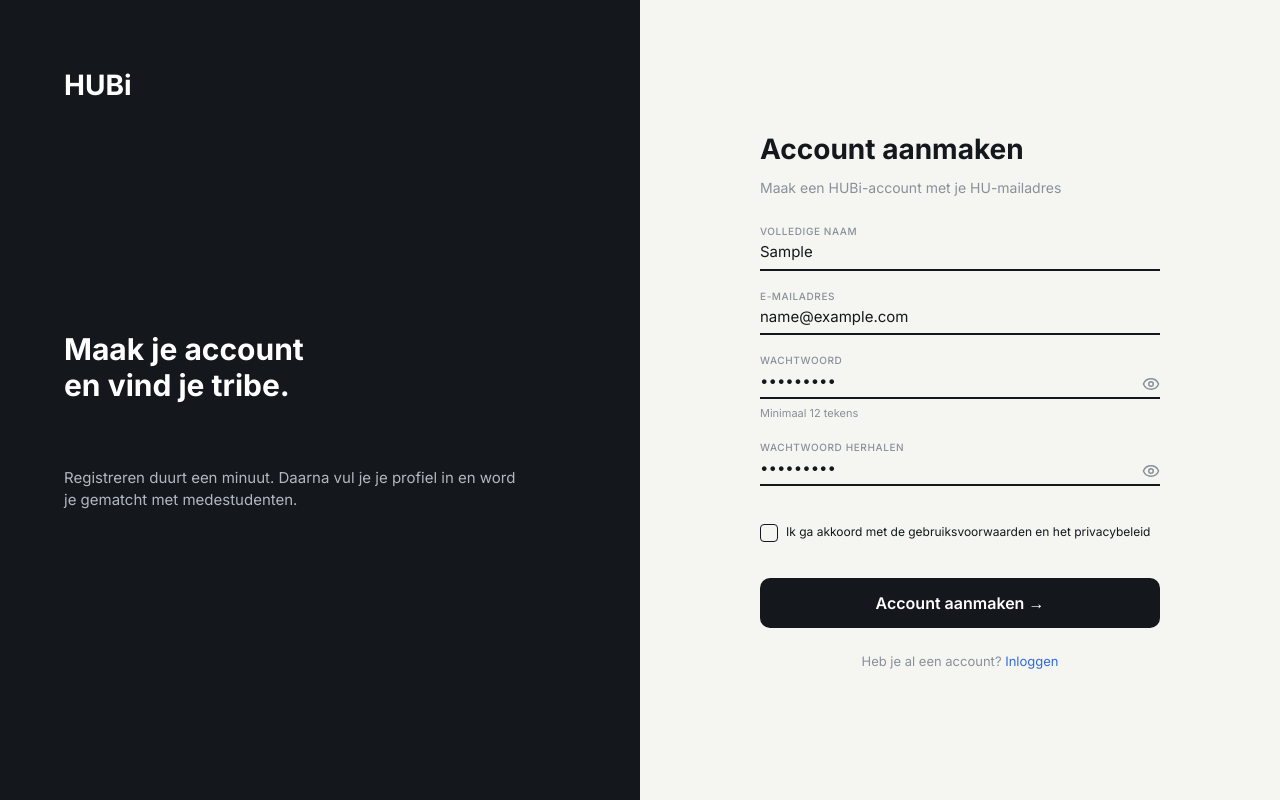
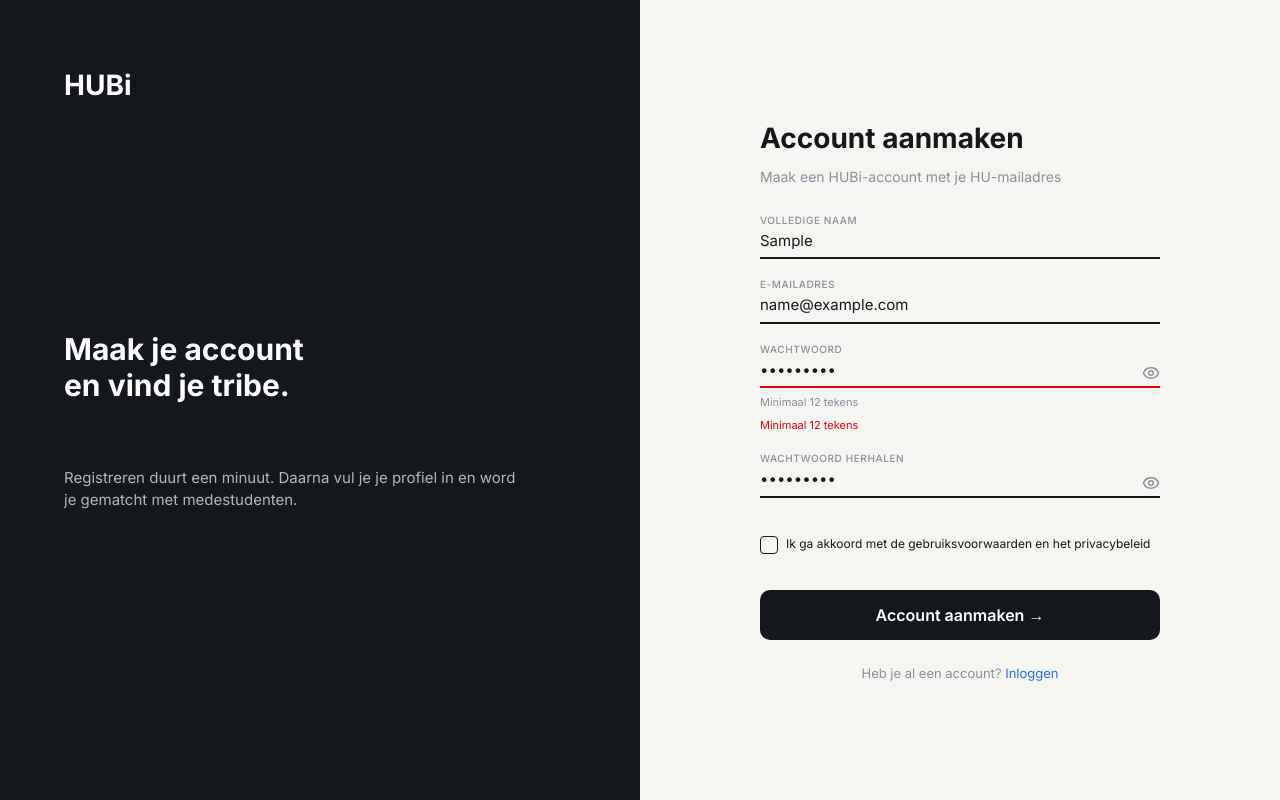
Before and after one commit to Tarikezfzafi/de-hu-monsters, a Next.js app: page /registreren in a window 1280 px wide. Both pictures are taken after typing "Sample", "name@example.com", "Sample123", "Sample123" into the empty fields and a click on the button "Account aanmaken →". Built offline with nearby package versions, Linux system fonts and the light colour scheme.

Commit message:
Voeg wachtwoordregel van minimaal 12 tekens toe

```diff
--- a/features/auth/components/FormField.tsx
+++ b/features/auth/components/FormField.tsx
@@ -1,30 +1,28 @@
-import type { ReactNode } from "react";
+import type { ComponentProps, ReactNode } from "react";
 
-
-type FormFieldProps = {
+type FormFieldProps = ComponentProps<"input"> & {
   label: string;
   name: string;
-  type?: "text" | "email" | "password";
-  placeholder: string;
-  autoComplete?: string;
   hint?: string;
+  error?: string;
   trailing?: ReactNode;
 };
 
 export function FormField({
   label,
   name,
-  type = "text",
-  placeholder,
-  autoComplete,
   hint,
+  error,
   trailing,
+  ...inputProps
 }: FormFieldProps) {
   const hintId = `${name}-hint`;
+  const errorId = `${name}-error`;
+  const describedBy =
+    [hint && hintId, error && errorId].filter(Boolean).join(" ") || undefined;
 
   return (
     <div>
-      {}
       <label
         htmlFor={name}
         className="block text-[10px] font-medium uppercase tracking-[0.6px] text-hubi-muted"
@@ -36,11 +34,10 @@ export function FormField({
         <input
           id={name}
           name={name}
-          type={type}
-          placeholder={placeholder}
-          autoComplete={autoComplete}
-          aria-describedby={hint ? hintId : undefined}
-          className={`mt-0.5 block w-full border-0 border-b-2 border-hubi-ink bg-transparent pb-1.5 text-sm text-hubi-ink outline-none placeholder:text-hubi-muted focus-visible:border-hubi-link lg:text-[15px] ${trailing ? "pr-8" : ""}`}
+          aria-invalid={error ? true : undefined}
+          aria-describedby={describedBy}
+          className={`mt-0.5 block w-full border-0 border-b-2 border-hubi-ink bg-transparent pb-1.5 text-sm text-hubi-ink outline-none placeholder:text-hubi-muted focus-visible:border-hubi-link aria-[invalid=true]:border-red-600 lg:text-[15px] ${trailing ? "pr-8" : ""}`}
+          {...inputProps}
         />
         {trailing && (
           <div className="absolute right-0 bottom-1.5 flex items-center">
@@ -54,6 +51,12 @@ export function FormField({
           {hint}
         </p>
       )}
+
+      {error && (
+        <p id={errorId} role="alert" className="mt-1.5 text-[11px] text-red-600">
+          {error}
+        </p>
+      )}
     </div>
   );
 }
--- a/features/auth/components/RegisterForm.tsx
+++ b/features/auth/components/RegisterForm.tsx
@@ -1,17 +1,33 @@
 "use client";
 
 
-import type { FormEvent } from "react";
+import { useForm } from "react-hook-form";
+import { zodResolver } from "@hookform/resolvers/zod";
 import { FormField } from "./FormField";
 import { PasswordField } from "./PasswordField";
+import {
+  MIN_PASSWORD_LENGTH,
+  registerSchema,
+  type RegisterValues,
+} from "../schemas";
 
 export function RegisterForm() {
-  function handleSubmit(event: FormEvent<HTMLFormElement>) {
-    event.preventDefault();
+  const {
+    register,
+    handleSubmit,
+    trigger,
+    formState: { errors, touchedFields },
+  } = useForm<RegisterValues>({
+    resolver: zodResolver(registerSchema),
+    mode: "onTouched",
+  });
+
+  function onSubmit(values: RegisterValues) {
+    void values;
   }
 
   return (
-    <form onSubmit={handleSubmit} className="mt-[26px] flex flex-col gap-[18px]">
+    <form onSubmit={handleSubmit(onSubmit)} noValidate className="mt-[26px] flex flex-col gap-[18px]">
       <FormField
         label="Volledige naam"
         name="fullName"
@@ -29,17 +45,23 @@ export function RegisterForm() {
 
       <PasswordField
         label="Wachtwoord"
-        name="password"
         placeholder="••••••••"
         autoComplete="new-password"
-        hint="Minimaal 12 tekens"
+        hint={`Minimaal ${MIN_PASSWORD_LENGTH} tekens`}
+        error={errors.password?.message}
+        {...register("password", {
+          onChange: () => {
+            if (touchedFields.confirmPassword) void trigger("confirmPassword");
+          },
+        })}
       />
 
       <PasswordField
         label="Wachtwoord herhalen"
-        name="confirmPassword"
         placeholder="••••••••"
         autoComplete="new-password"
+        error={errors.confirmPassword?.message}
+        {...register("confirmPassword")}
       />
 
       {}
--- /dev/null
+++ b/features/auth/schemas.ts
@@ -0,0 +1,17 @@
+import { z } from "zod";
+
+export const MIN_PASSWORD_LENGTH = 12;
+
+export const registerSchema = z
+  .object({
+    password: z
+      .string()
+      .min(MIN_PASSWORD_LENGTH, `Minimaal ${MIN_PASSWORD_LENGTH} tekens`),
+    confirmPassword: z.string(),
+  })
+  .refine((data) => data.password === data.confirmPassword, {
+    path: ["confirmPassword"],
+    message: "Wachtwoorden komen niet overeen",
+  });
+
+export type RegisterValues = z.infer<typeof registerSchema>;
--- a/package.json
+++ b/package.json
@@ -9,9 +9,12 @@
     "lint": "eslint"
   },
   "dependencies": {
+    "@hookform/resolvers": "^5.9.1",
     "next": "16.4.0",
     "react": "19.3.0",
-    "react-dom": "19.3.0"
+    "react-dom": "19.3.0",
+    "react-hook-form": "^7.89.0",
+    "zod": "^4.6.5"
   },
   "devDependencies": {
     "@tailwindcss/turbopack": "^4",
```
Also changed, not shown: 1 other file (tests, documents, lock files or other folders).
